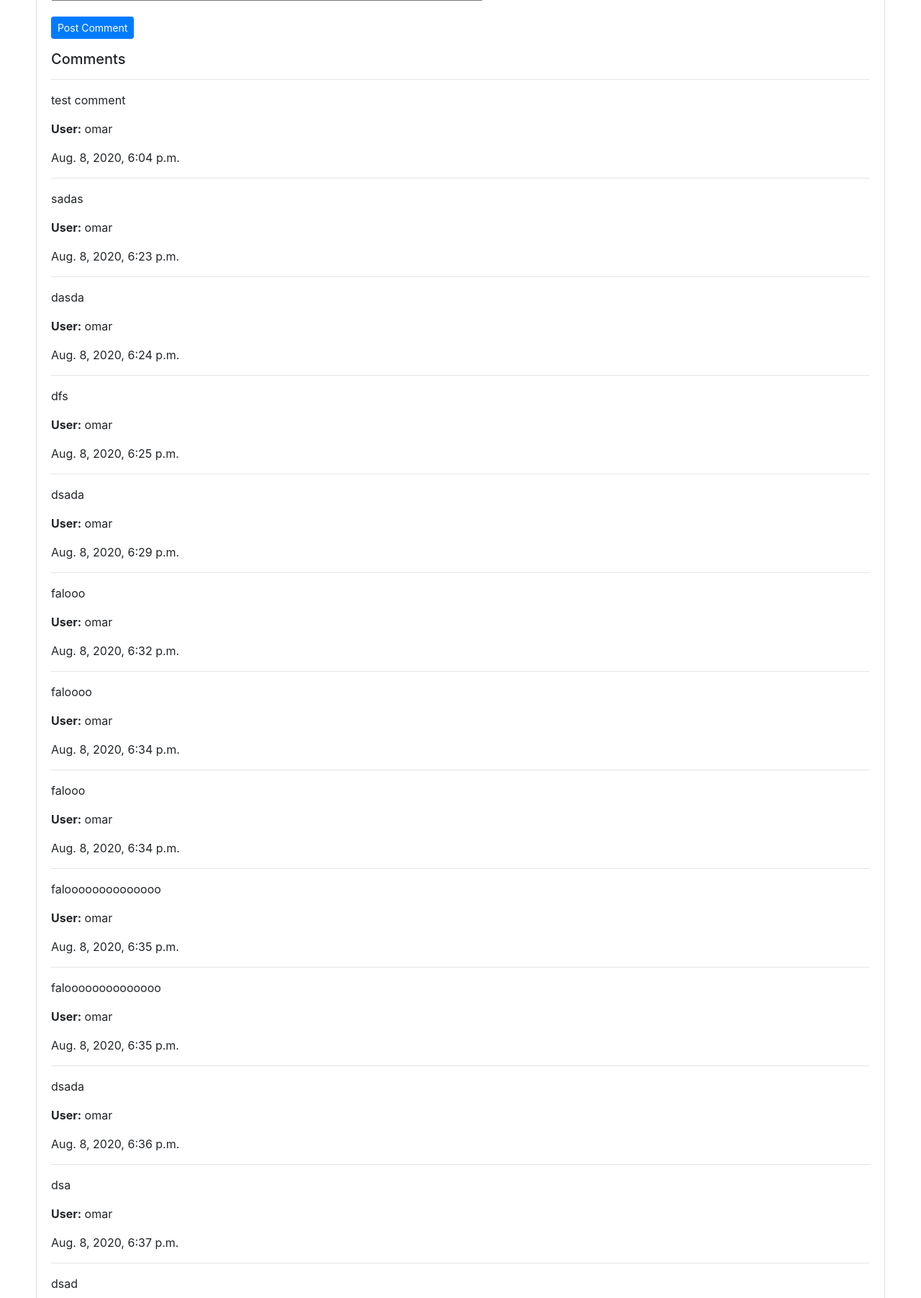
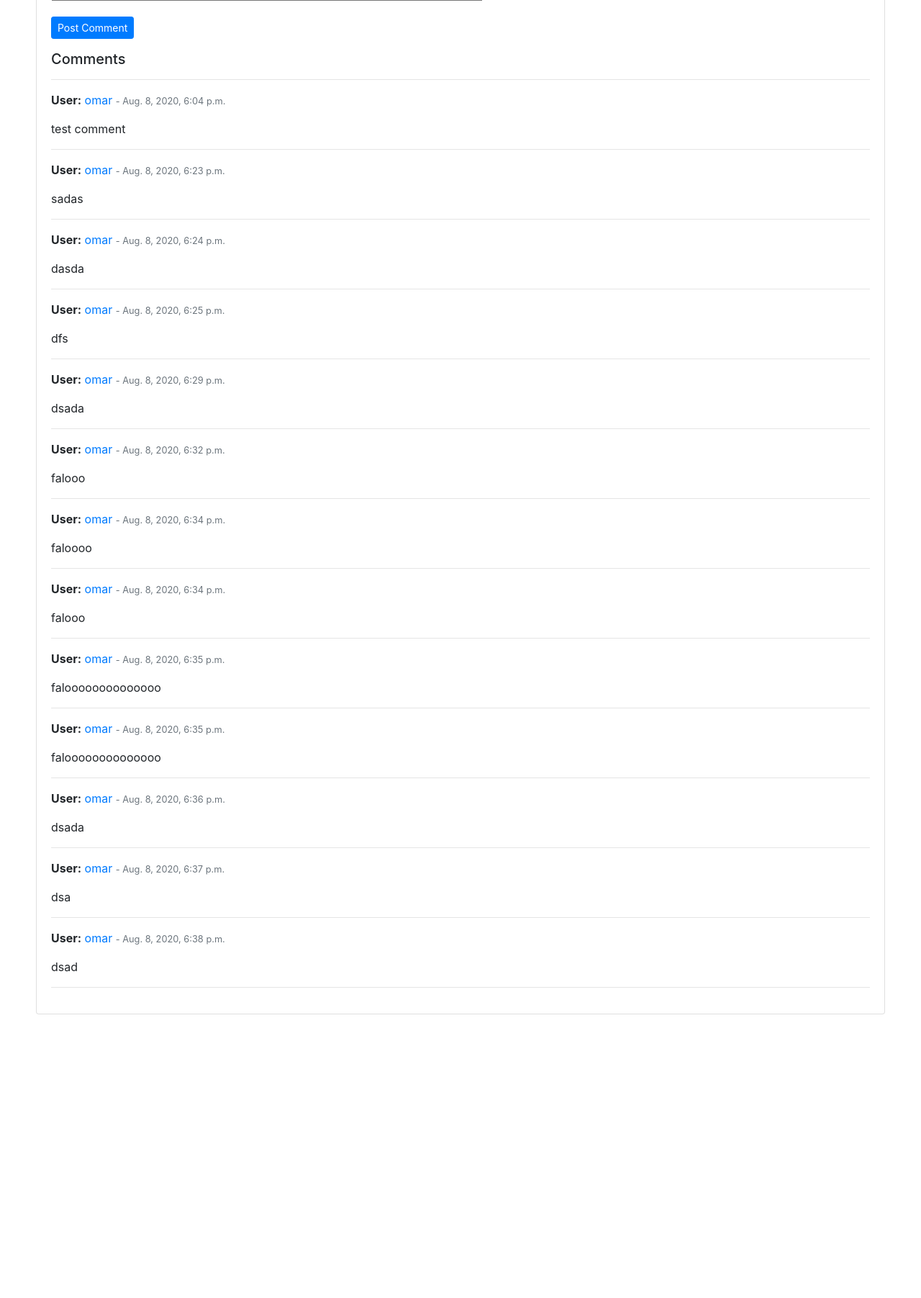
Before and after one commit to omarinio/RecipeWebsite, a Django app: page /recipes/1 in a window 1280 px wide. Shown: the part 952-2755 px from the top of the page at 72% size. After the commit the page ends 2361 px from the top, so only its background shows below. Run offline with Django 3.2, Linux system fonts and the light colour scheme; data comes from the database, SQL or seed files in the repository; parts of the project's set-up code (start-up, migrations or seed data) failed here and were passed over; some libraries are stand-ins or nearby versions.

Commit message:
changed comment layout

```diff
--- a/recipe/main/templates/main/recipe.html
+++ b/recipe/main/templates/main/recipe.html
@@ -24,9 +24,9 @@
             <hr>
             <div id="comments-div">
                 {% for comment in comments %}
+                    <p><b>User:</b><a href="#"> {{ comment.user }}</a> <small class="text-muted">- {{ comment.created_at }}</small></p>
                     <p>{{ comment.comment }}</p>
-                    <p><b>User:</b> {{ comment.user }}</p>
-                    <p>{{ comment.created_at }}</p>
+
                     <hr>
                 {% endfor %}
             </div>
--- a/recipe/main/templates/main/recipes.html
+++ b/recipe/main/templates/main/recipes.html
@@ -4,7 +4,7 @@
     {% for recipe in recipes%}
         <div class="card">
             <div class="card-body">
-                <h5 class="card-title">{{ recipe.title|title }}</h5>
+                <h5 class="card-title"><a href="{% url 'recipe' recipe.id %}">{{ recipe.title|title }}</a></h5>
                 <p class="card-text">{{ recipe.body|truncatewords:30 }}</p>
                 <p class="card-text"><a href="#">{{ recipe.user }}</a></p>
                 <p class="card-text"><small class="text-muted">Uploaded: {{ recipe.timestamp }}</small></p>
```
